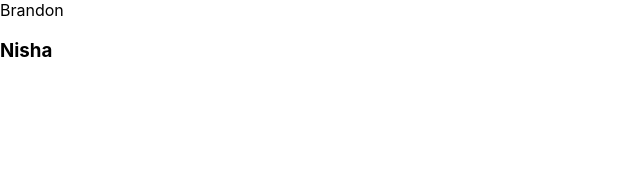
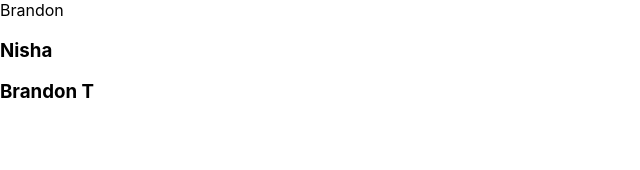
Before and after one commit to BrandonIsReady/typescript-into, a React (Create React App) app in the folder my-app/: page / in a window 1280 px wide. Shown: the top 170 px of the page, without its empty margins (0-640 px from the left). Built offline with nearby package versions, Linux system fonts and the light colour scheme.

Commit message:
added brandon t

```diff
--- a/my-app/src/App.tsx
+++ b/my-app/src/App.tsx
@@ -1,15 +1,13 @@
-import React from 'react';
-import logo from './logo.svg';
-import './App.css';
+import React from "react";
+import logo from "./logo.svg";
+import "./App.css";
 
 function App() {
   return (
     <>
-
-    Brandon
-    <h3>Nisha</h3>
-
-
+      Brandon
+      <h3>Nisha</h3>
+      <h3>Brandon T</h3>
     </>
   );
 }
```
